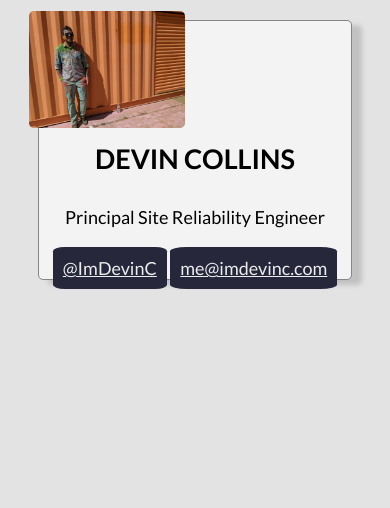
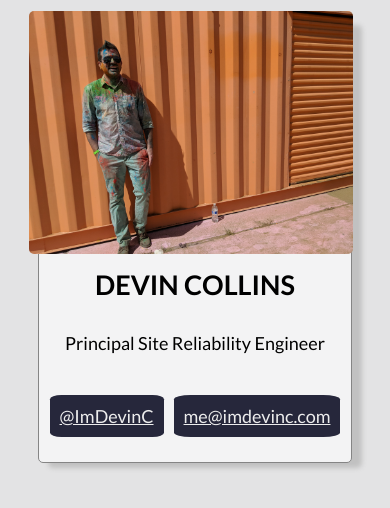
Before and after one commit to ImDevinC/site, a PHP site: page / in a window 390 px wide. Shown: the top 508 px of the page. Run offline with PHP 8.4, Linux system fonts and the light colour scheme.

Commit message:
Fix flex sizing

```diff
--- a/static/style.css
+++ b/static/style.css
@@ -60,6 +60,14 @@ body {
 
 .contact-wrapper {
   margin-top: 8%;
+  display: flex;
+  flex-wrap: wrap;
+  justify-content: center;
+}
+
+.contact {
+  margin: 0 5px;
+  margin-top: 10px;
 }
 
 .contact > a {
@@ -69,3 +77,17 @@ body {
 .contact > a:hover {
   color: #aaa;
 }
+
+@media only screen and (max-width: 800px) {
+  .img-wrapper {
+    width: 100%;
+  }
+
+  .hero {
+    max-width: 104%;
+  }
+
+  .box-wrapper {
+    padding-bottom: 25px;
+  }
+}
```
